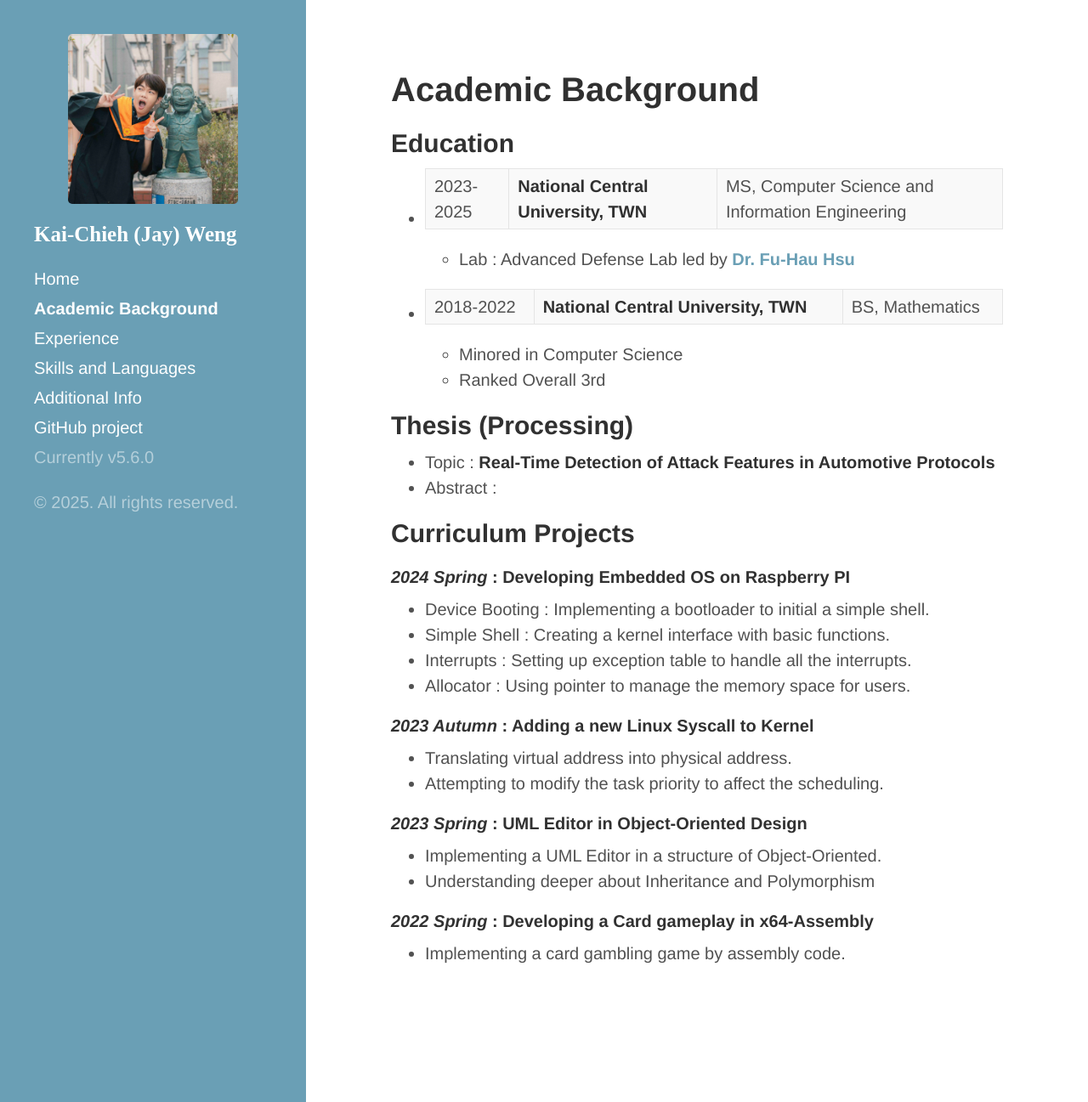
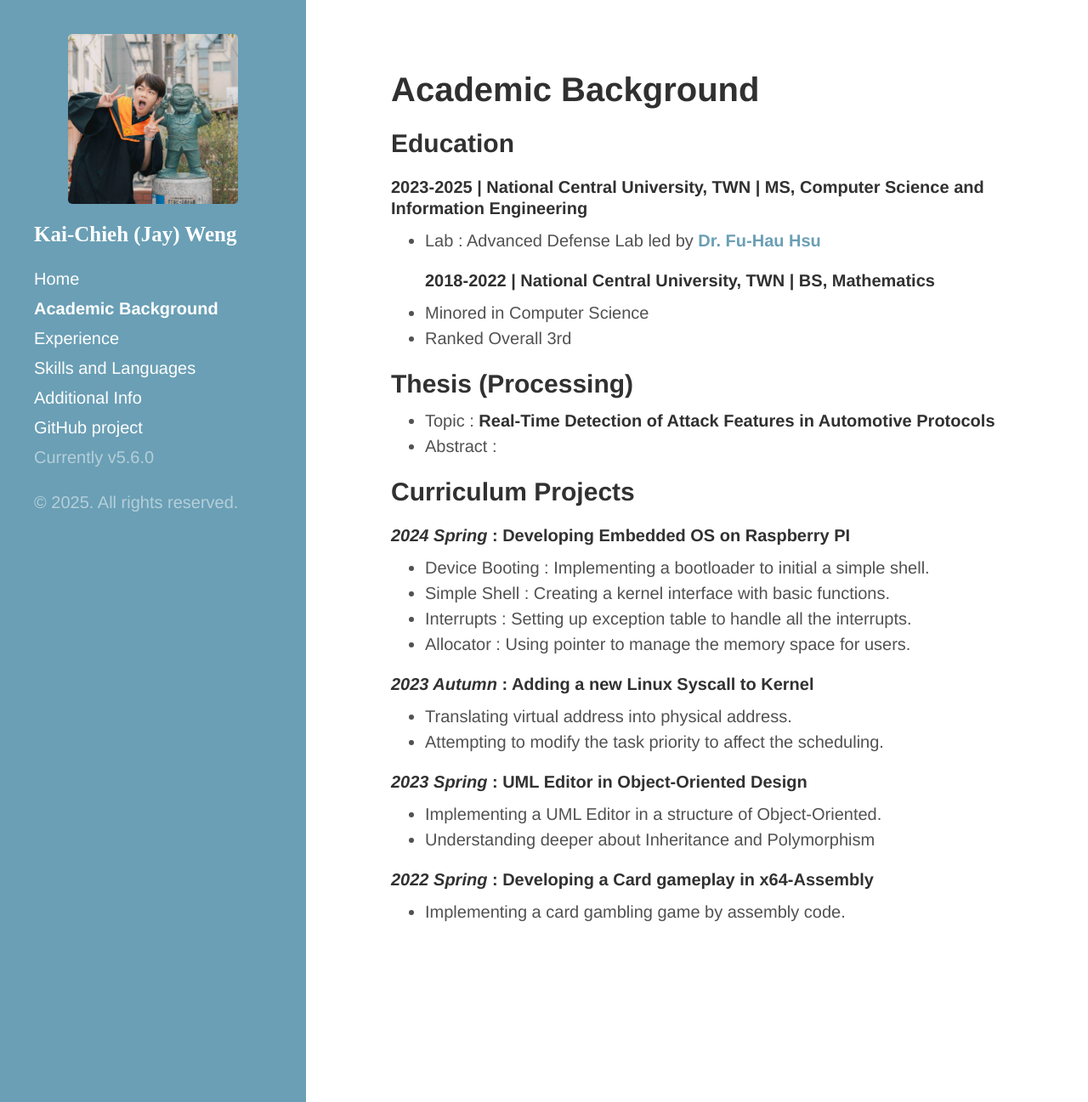
Before and after one commit to FactorialK/FactorialK.github.io, a Jekyll site: the page built from B_Background.md, in a window 1280 px wide and 1297 px high. Shown: the whole window at 85% size. Built offline with Jekyll 4.4.1, drawn with Linux system fonts in a browser that asks for light colours.

Commit message:
Revising few details

```diff
--- a/B_Background.md
+++ b/B_Background.md
@@ -4,10 +4,10 @@
 ---
 
 ## Education
-- 2023-2025 | **National Central University, TWN** | MS, Computer Science and Information Engineering
+#### 2023-2025 | **National Central University, TWN** | MS, Computer Science and Information Engineering
   - Lab : Advanced Defense Lab led by [**Dr. Fu-Hau Hsu**](https://staff.csie.ncu.edu.tw/hsufh/)
   <!-- - GPA : 3.56 -->
-- 2018-2022 | **National Central University, TWN** | BS, Mathematics
+#### 2018-2022 | **National Central University, TWN** | BS, Mathematics
   - Minored in Computer Science
   - Ranked Overall 3rd
   <!-- - GPA : 3.42 (Ranked Overall 3rd) -->
```
